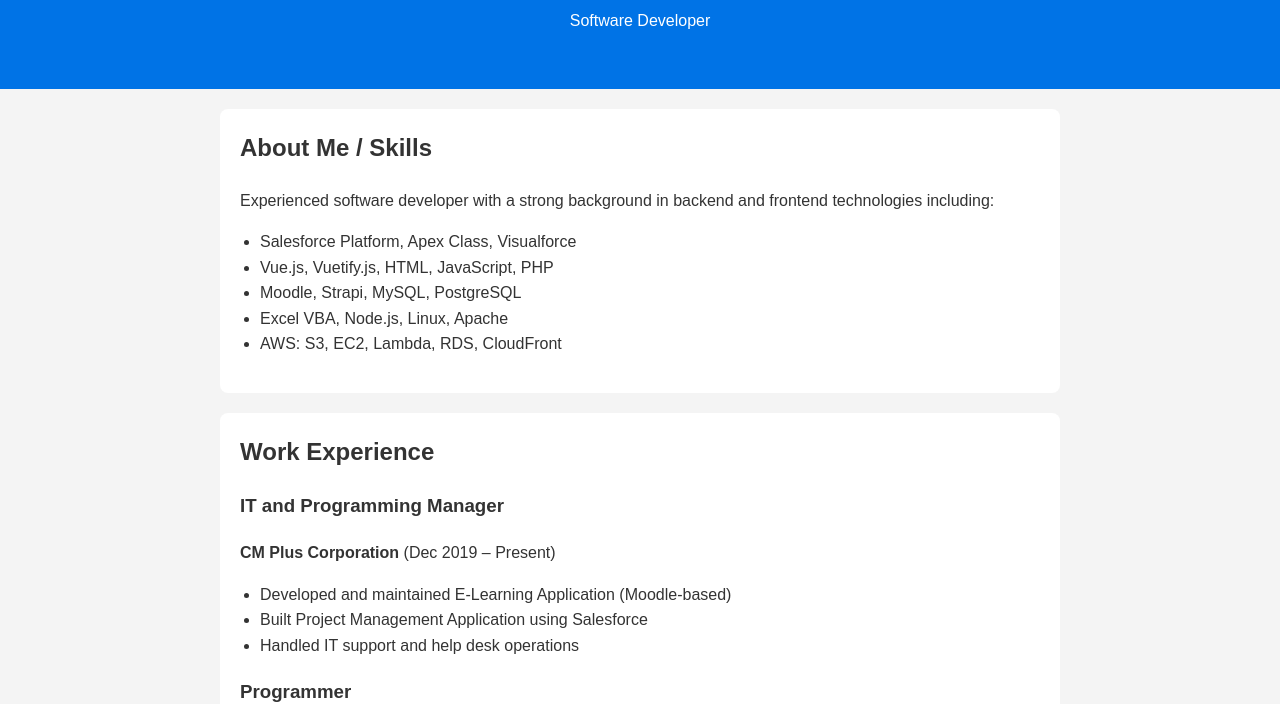
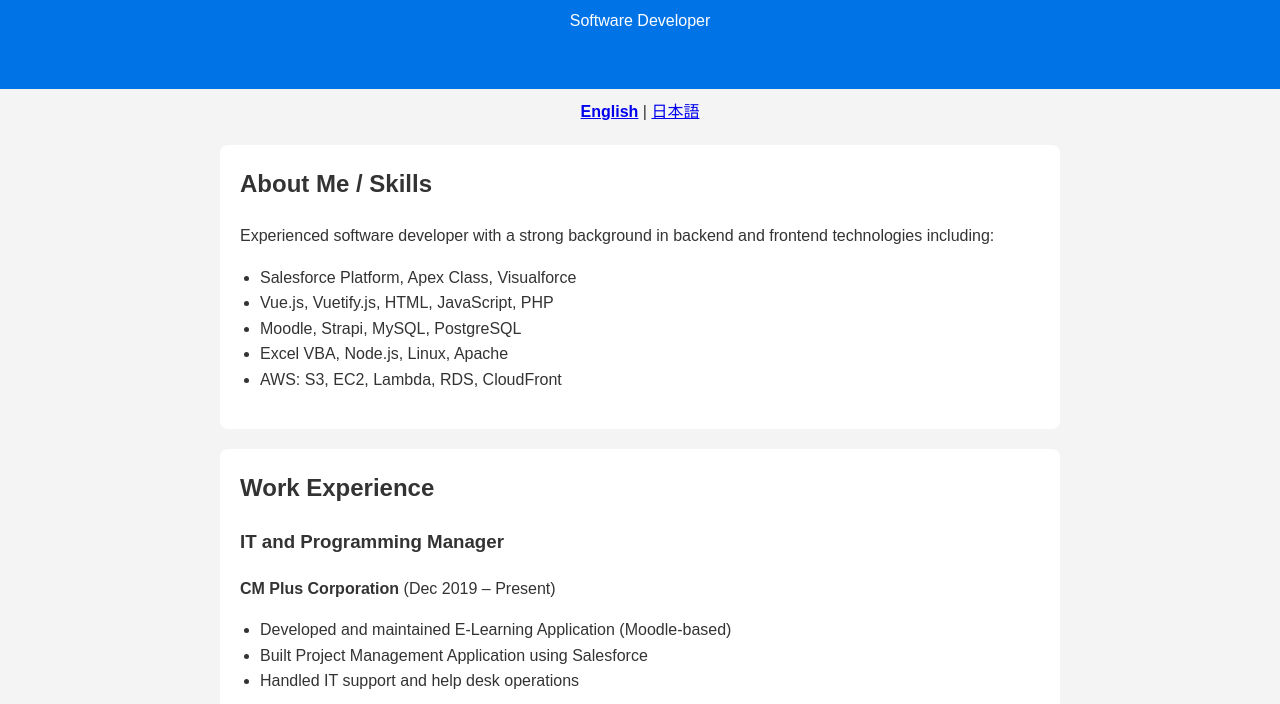
Before and after one commit to christian-cequina/christian-cequina.github.io, a plain HTML site: page index.html in a window 1280 px wide. Shown: the part 105-809 px from the top of the page. Drawn offline with Linux system fonts and the light colour scheme.

Commit message:
Added Japanese site redirection

```diff
--- a/index.html
+++ b/index.html
@@ -51,6 +51,10 @@
     <p>Software Developer</p>
   </header>
 
+  <div style="text-align:center; margin-top:10px;">
+    <a href="index.html"><strong>English</strong></a> | <a href="index_ja.html">日本語</a>
+  </div>
+
   <section>
     <h2>About Me / Skills</h2>
     <p>
```
